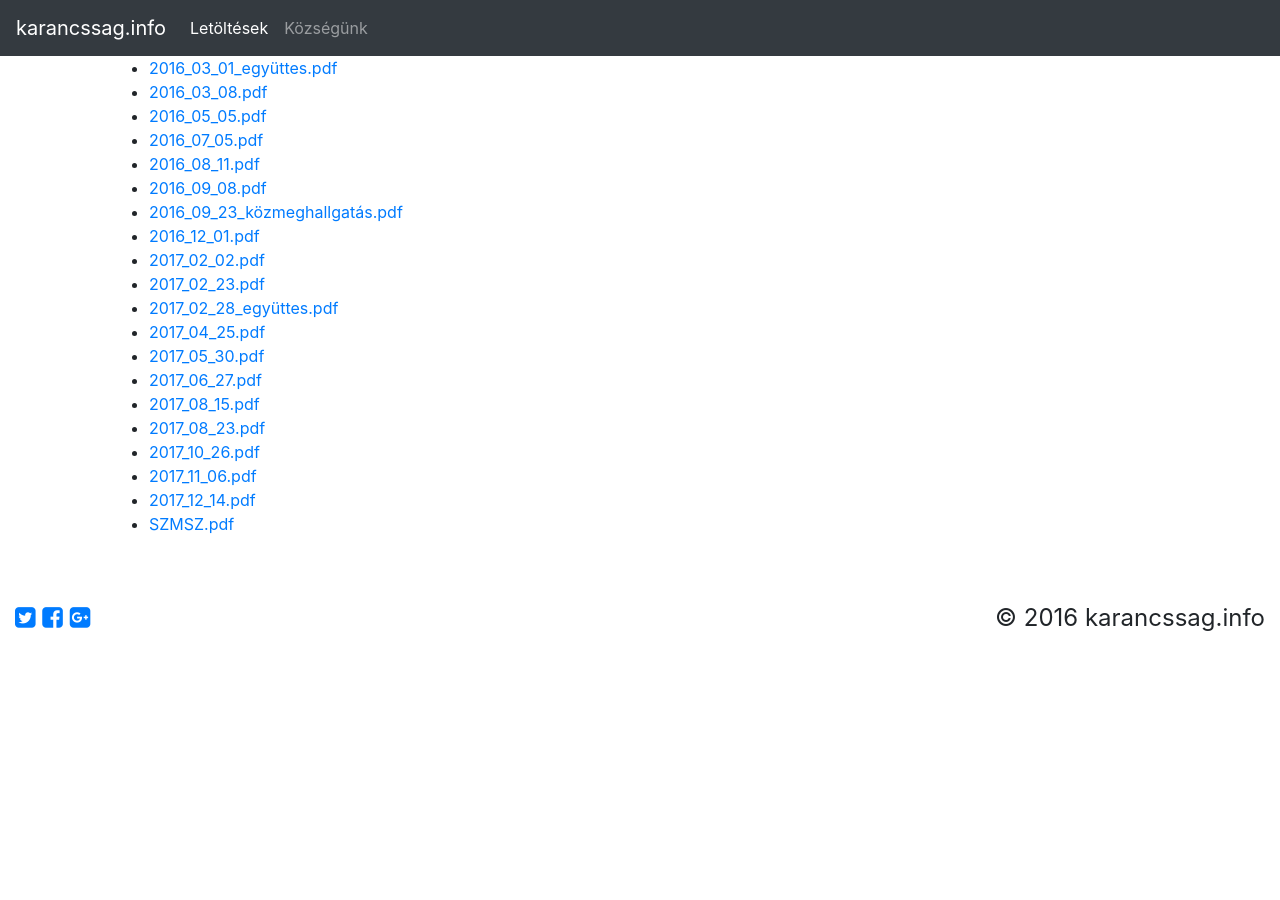
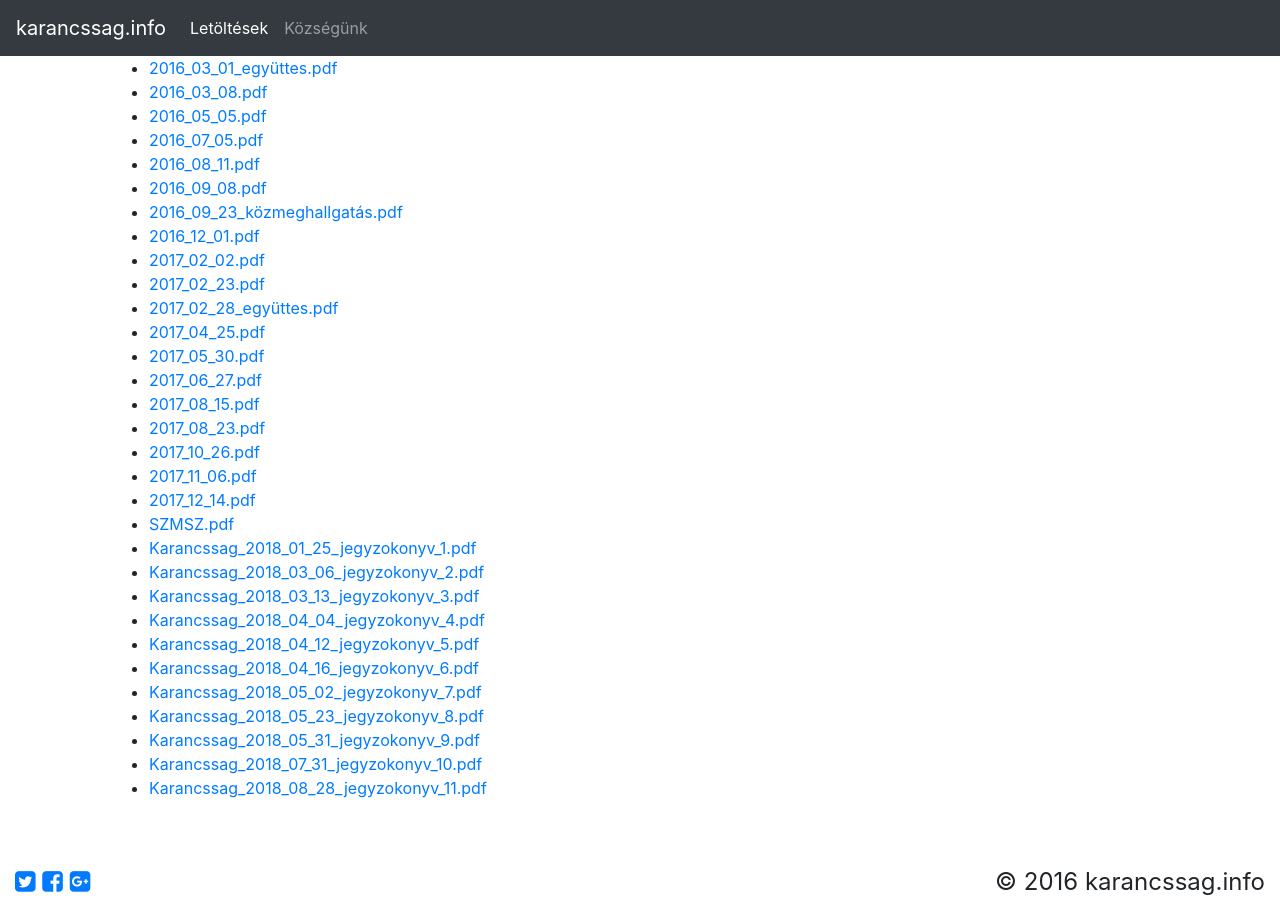
Before and after one commit to karancssag-info/karancssag.info, a Jekyll site: the page built from download.md, in a window 1280 px wide and 900 px high, scrolled down 664 px. Built offline with Jekyll 4.4.1, drawn with Linux system fonts in a browser that asks for light colours; nearby versions of some CDN libraries; comment, search, counter and statistics services are not loaded; before the commit the page ends 1300 px from its top, so only the background shows below that.

Commit message:
2018-as jkv-k

```diff
--- a/download.md
+++ b/download.md
@@ -50,6 +50,17 @@ Karancsság község önkormányzata képviselő-testületi ülések és közmeg
 + [2017_11_06.pdf][40]{:target="_blank"}
 + [2017_12_14.pdf][41]{:target="_blank"}
 + [SZMSZ.pdf][42]{:target="_blank"}
++ [Karancssag_2018_01_25_jegyzokonyv_1.pdf][43]{:target="_blank"}
++ [Karancssag_2018_03_06_jegyzokonyv_2.pdf][44]{:target="_blank"}
++ [Karancssag_2018_03_13_jegyzokonyv_3.pdf][45]{:target="_blank"}
++ [Karancssag_2018_04_04_jegyzokonyv_4.pdf][46]{:target="_blank"}
++ [Karancssag_2018_04_12_jegyzokonyv_5.pdf][47]{:target="_blank"}
++ [Karancssag_2018_04_16_jegyzokonyv_6.pdf][48]{:target="_blank"}
++ [Karancssag_2018_05_02_jegyzokonyv_7.pdf][49]{:target="_blank"}
++ [Karancssag_2018_05_23_jegyzokonyv_8.pdf][50]{:target="_blank"}
++ [Karancssag_2018_05_31_jegyzokonyv_9.pdf][51]{:target="_blank"}
++ [Karancssag_2018_07_31_jegyzokonyv_10.pdf][52]{:target="_blank"}
++ [Karancssag_2018_08_28_jegyzokonyv_11.pdf][53]{:target="_blank"}
 
 
 [1]:{{ site.static_url }}/download/2014_01_14.pdf
@@ -94,3 +105,14 @@ Karancsság község önkormányzata képviselő-testületi ülések és közmeg
 [40]:{{ site.static_url }}/download/2017_11_06.pdf
 [41]:{{ site.static_url }}/download/2017_12_14.pdf
 [42]:{{ site.static_url }}/download/SZMSZ.pdf
+[43]:{{ site.static_url }}/download/Karancssag_2018_01_25_jegyzokonyv_1.pdf
+[44]:{{ site.static_url }}/download/Karancssag_2018_03_06_jegyzokonyv_2.pdf
+[45]:{{ site.static_url }}/download/Karancssag_2018_03_13_jegyzokonyv_3.pdf
+[46]:{{ site.static_url }}/download/Karancssag_2018_04_04_jegyzokonyv_4.pdf
+[47]:{{ site.static_url }}/download/Karancssag_2018_04_12_jegyzokonyv_5.pdf
+[48]:{{ site.static_url }}/download/Karancssag_2018_04_16_jegyzokonyv_6.pdf
+[49]:{{ site.static_url }}/download/Karancssag_2018_05_02_jegyzokonyv_7.pdf
+[50]:{{ site.static_url }}/download/Karancssag_2018_05_23_jegyzokonyv_8.pdf
+[51]:{{ site.static_url }}/download/Karancssag_2018_05_31_jegyzokonyv_9.pdf
+[52]:{{ site.static_url }}/download/Karancssag_2018_07_31_jegyzokonyv_10.pdf
+[53]:{{ site.static_url }}/download/Karancssag_2018_08_28_jegyzokonyv_11.pdf
```
